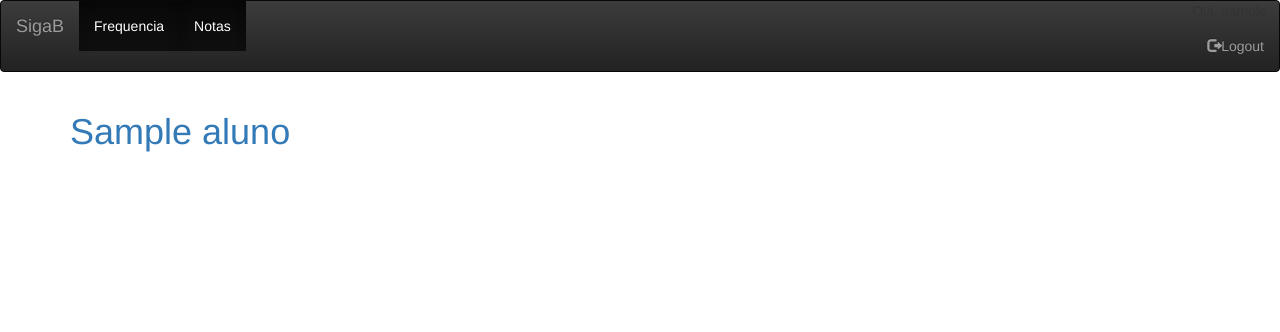
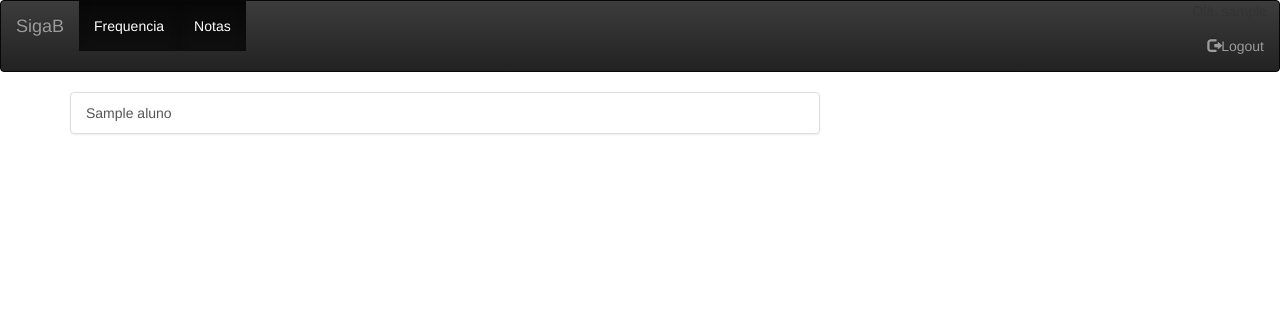
Before and after one commit to aldircjr/SigaB, a Django app: page /notas/1/ in a window 1280 px wide. Shown: the top 332 px of the page. Run offline with Django 3.2, Linux system fonts and the light colour scheme; a user stored in the database is signed in; tables that the repository leaves empty hold one stand-in row (values such as "Sample post"); some libraries are stand-ins or nearby versions.

Commit message:
funfo o baguio

```diff
--- a/notas/templates/notas/listaAluno.html
+++ b/notas/templates/notas/listaAluno.html
@@ -2,13 +2,16 @@
 
 {% block content%}
 
+    <div class="list-group">
+    {% for aluno in materia.alunos.all %}
 
-    {% for aluno in materia.alunos.all %}
-    <div class="alunos">
-    <h1><a href="{%url 'notas' pkMateria=materia.pk pkAluno=aluno.pk %}"> {{aluno.nome}}</a></h1>
-    </div>
+
+    <a href="{%url 'notas' pkMateria=materia.pk pkAluno=aluno.pk %}" class="list-group-item">
+    {{aluno.nome}}</a>
+
+
     {% endfor %}
 
-
+    </div>
 
 {%endblock%}
```
